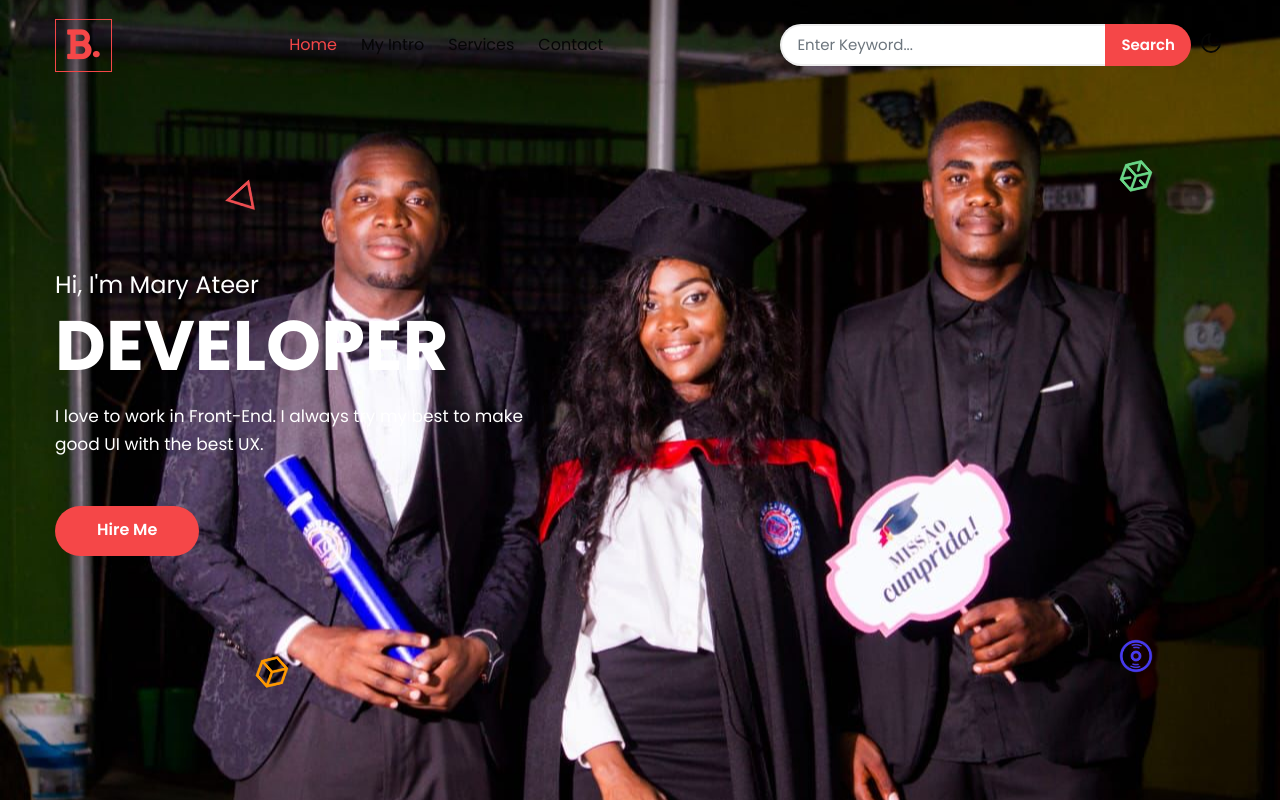
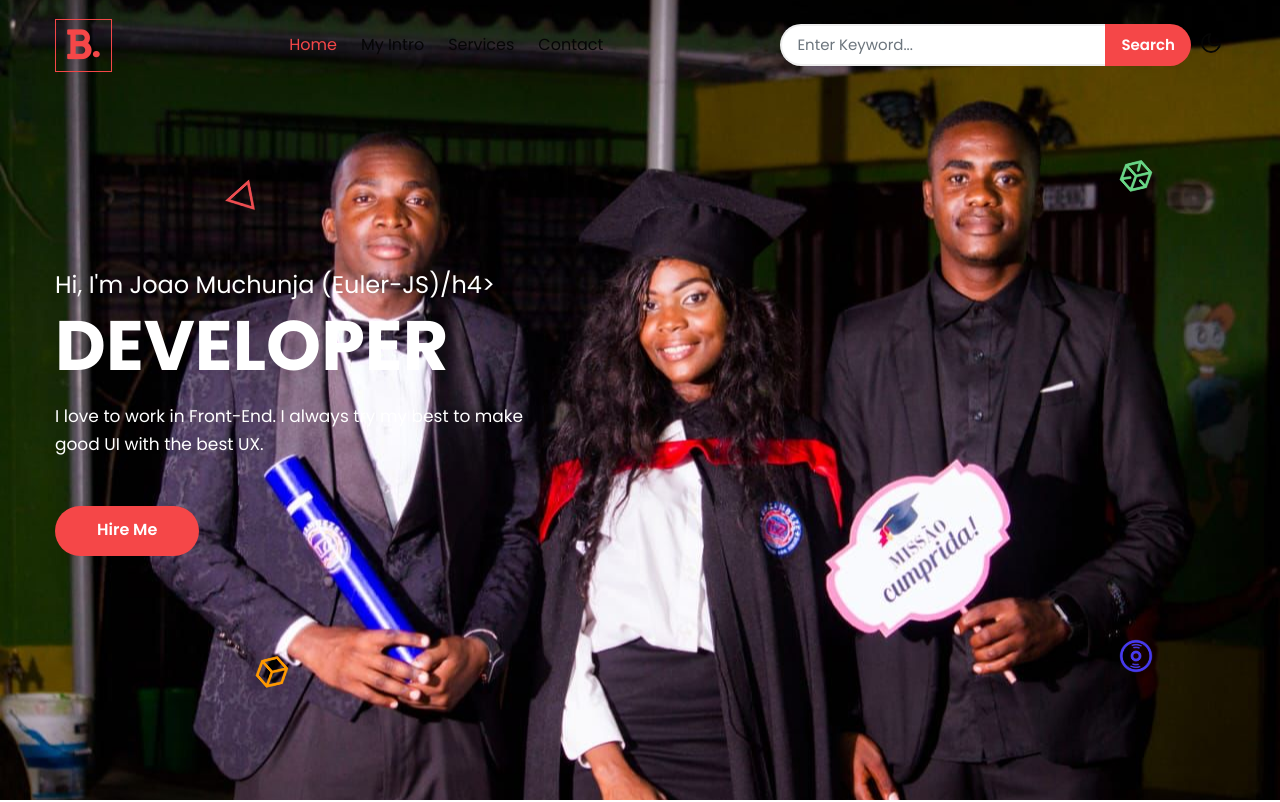
Before and after one commit to Euler-JS/portofolio-euler, a plain HTML site: page index.html in a window 1280 px wide. Shown: the top 802 px of the page. Drawn offline with Linux system fonts and the light colour scheme.

Commit message:
Update index.html

```diff
--- a/index.html
+++ b/index.html
@@ -77,7 +77,7 @@ Author URL: http://w3layouts.com
         <div class="container py-md-5 py-4">
             <div class="row align-items-center pt-4">
                 <div class="col-md-6 banner-left pe-xl-5">
-                    <h4>Hi, I'm Mary Ateer</h4>
+                    <h4>Hi, I'm Joao Muchunja (Euler-JS)/h4>
                     <h3 class="mb-3 mt-1">Developer</h3>
                     <p class="banner-sub me-md-5">I love to work in Front-End.
                         I always try my best to make good UI with the best UX.
```
